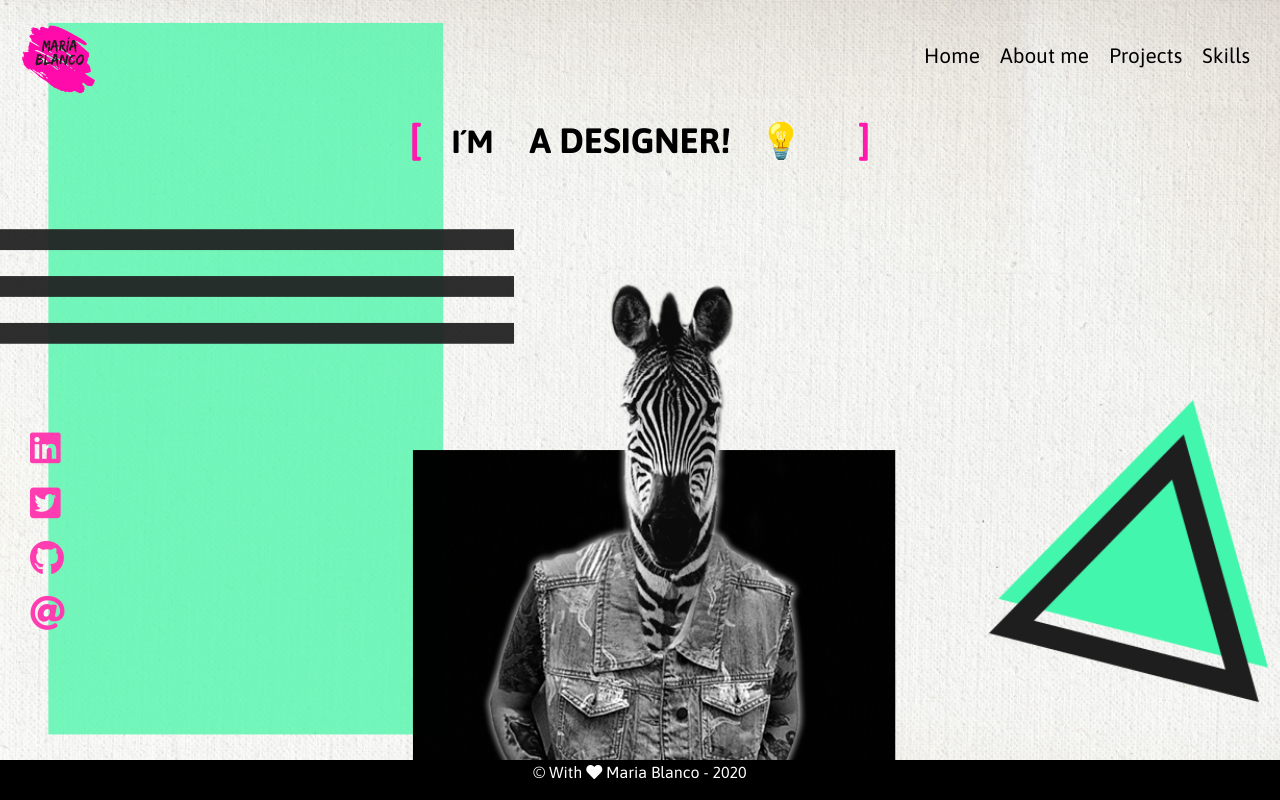
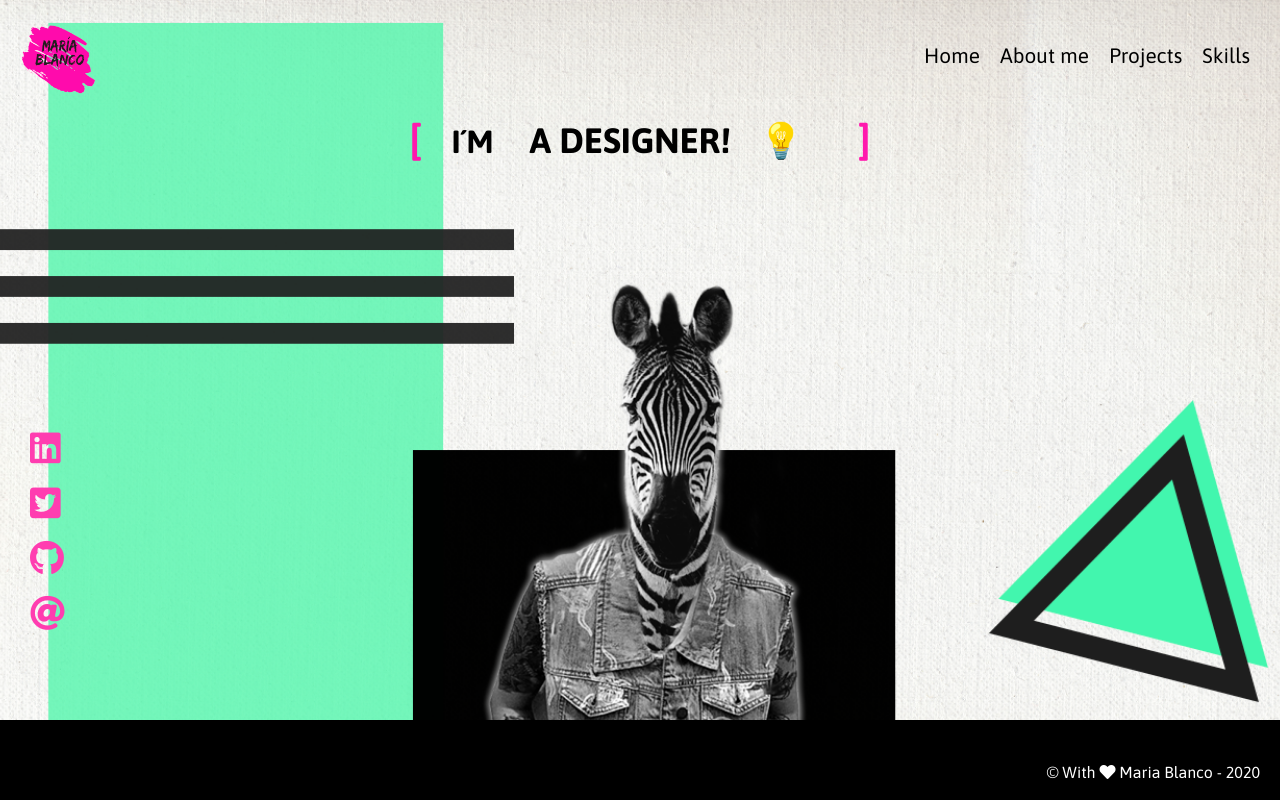
Before and after one commit to mablancoalvarez/mablancoalvarez, a React (Create React App) app: page /#/ in a window 1280 px wide. Built offline with nearby package versions, Linux system fonts and the light colour scheme.

Commit message:
footer flex

```diff
--- a/src/stylesheets/layouts/Footer.scss
+++ b/src/stylesheets/layouts/Footer.scss
@@ -3,6 +3,14 @@
     background-color: black;
     color:white;
     margin-bottom: 0px;
-    text-align: center;
-    height: 5vh;
+    height: 10vh;
+    display:flex;
+    justify-content: center;
+    align-items: center;
+    @include forTablet{
+        justify-content: flex-end;
+        align-items: flex-end;
+        padding-right: 20px;
+    }
+
 }
--- a/src/stylesheets/layouts/Main.scss
+++ b/src/stylesheets/layouts/Main.scss
@@ -12,7 +12,7 @@ html {
     background-size: cover;
     background-attachment: fixed;
     width: 100vw;
-    height: 95vh;
+    height: 90vh;
     // @include forTablet {
     // width: 100vw;
     // height: 100vh;
```
